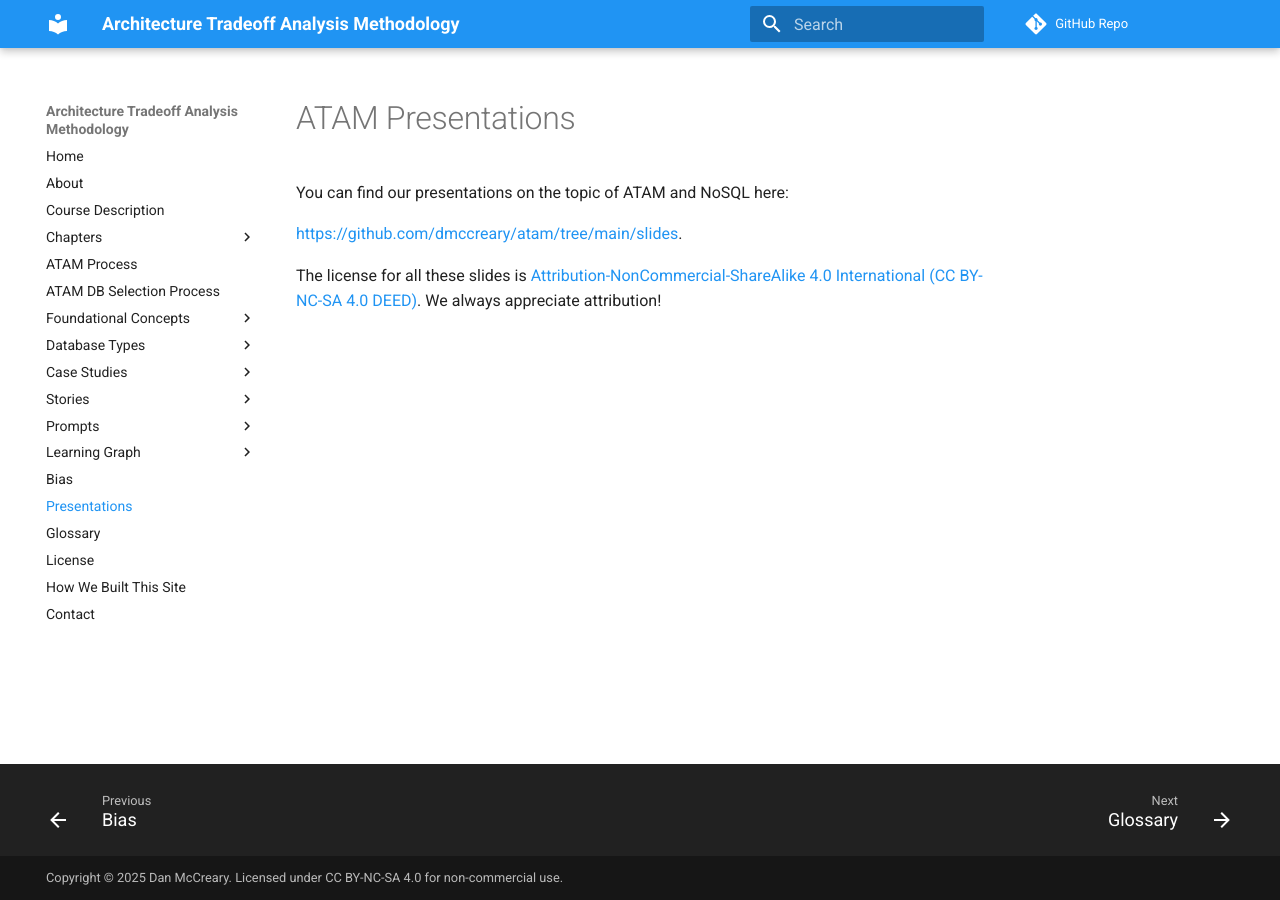
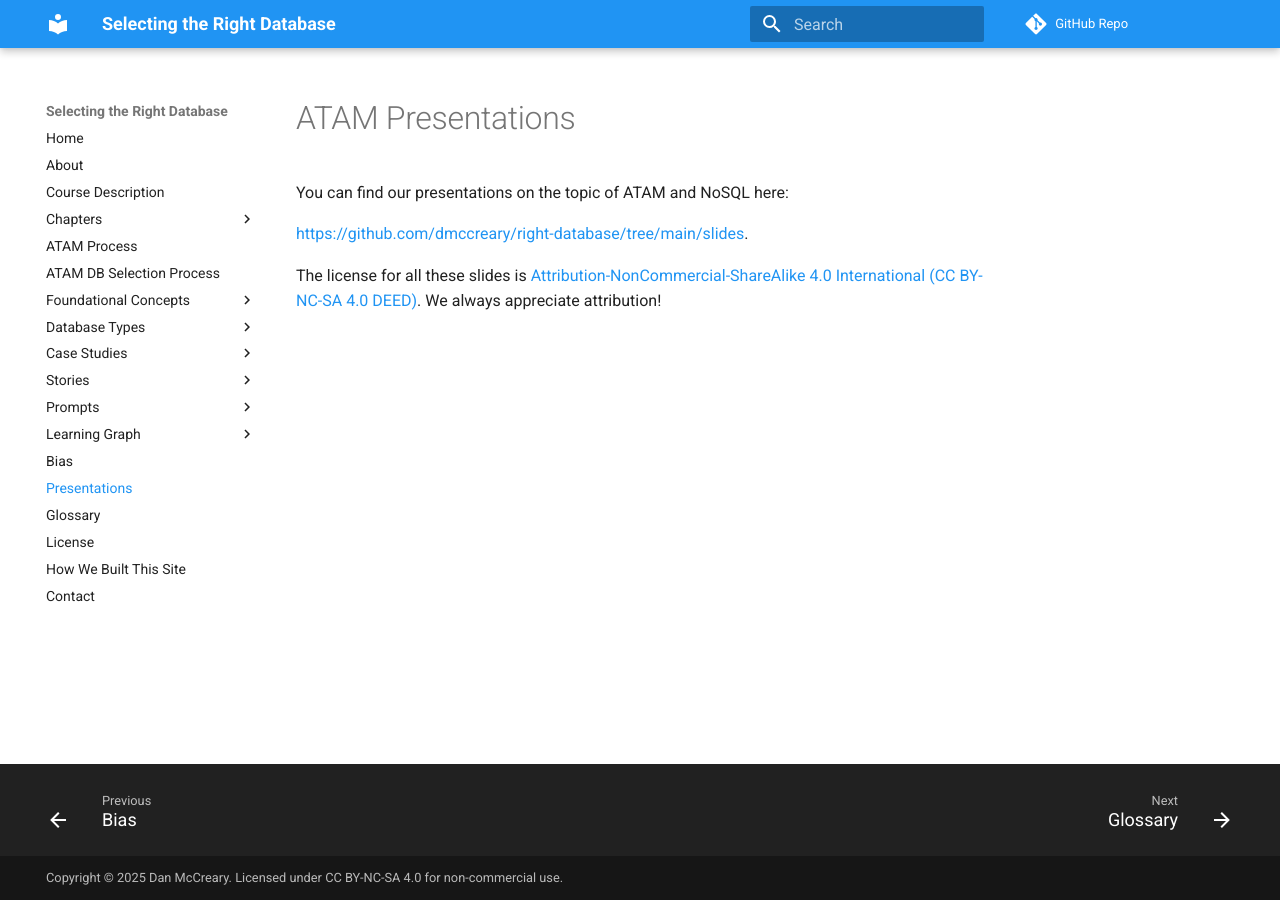
Before and after one commit to dmccreary/atam, an MkDocs documentation site: the page built from docs/slides.md, in a window 1280 px wide. Built offline with MkDocs 1.6.1 and Material for MkDocs 9.7.7, drawn with Linux system fonts in a browser that asks for light colours; comment, search, counter and statistics services are not loaded.

Commit message:
updated to the new repo name

```diff
--- a/docs/slides.md
+++ b/docs/slides.md
@@ -2,6 +2,6 @@
 
 You can find our presentations on the topic of ATAM and NoSQL here:
 
-[https://github.com/dmccreary/atam/tree/main/slides](https://github.com/dmccreary/atam/tree/main/slides).
+[https://github.com/dmccreary/right-database/tree/main/slides](https://github.com/dmccreary/right-database/tree/main/slides).
 
 The license for all these slides is [Attribution-NonCommercial-ShareAlike 4.0 International (CC BY-NC-SA 4.0 DEED)](./license.md).  We always appreciate attribution!
--- a/mkdocs.yml
+++ b/mkdocs.yml
@@ -1,9 +1,9 @@
-site_name: Architecture Tradeoff Analysis Methodology
+site_name: Selecting the Right Database
 site_description: 'DESCRIPTION All content licensed Creative Commons ShareAlike Attribution Noncommercial'
 site_author: 'Dan McCreary'
 repo_name: 'GitHub Repo'
-site_url: 'https://dmccreary.github.io/atam'
-repo_url: 'https://github.com/dmccreary/atam'
+site_url: 'https://dmccreary.github.io/right-database'
+repo_url: 'https://github.com/dmccreary/right-database'
 
 nav:
   - Home: index.md
```
Also changed, not shown: README.md (+5 -5 lines), 1 other file.
